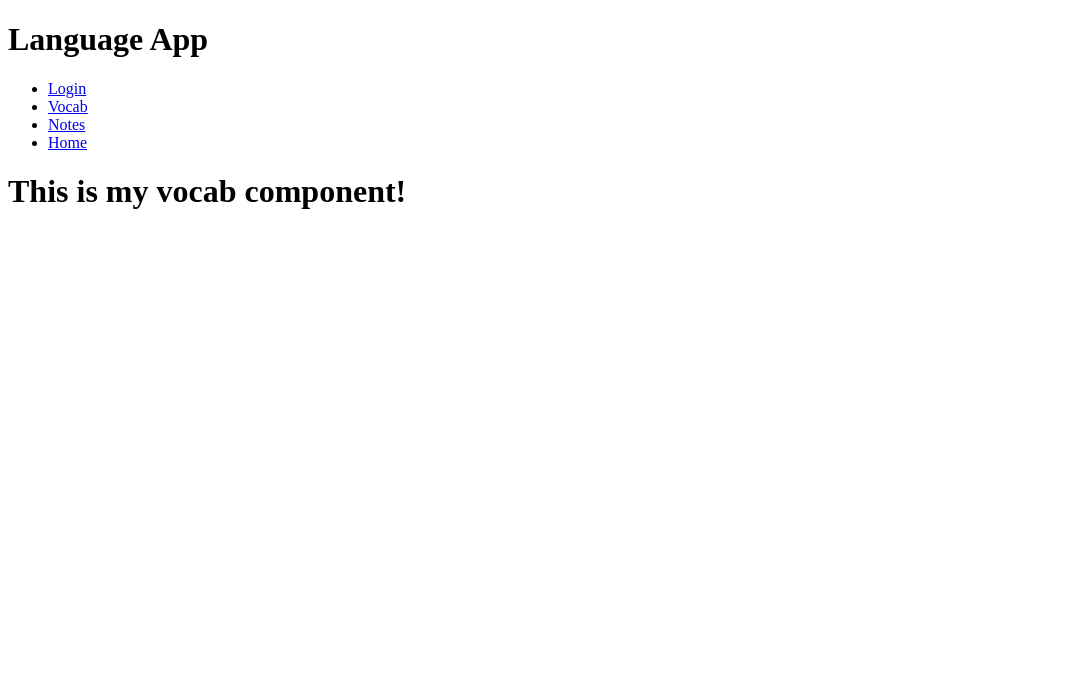
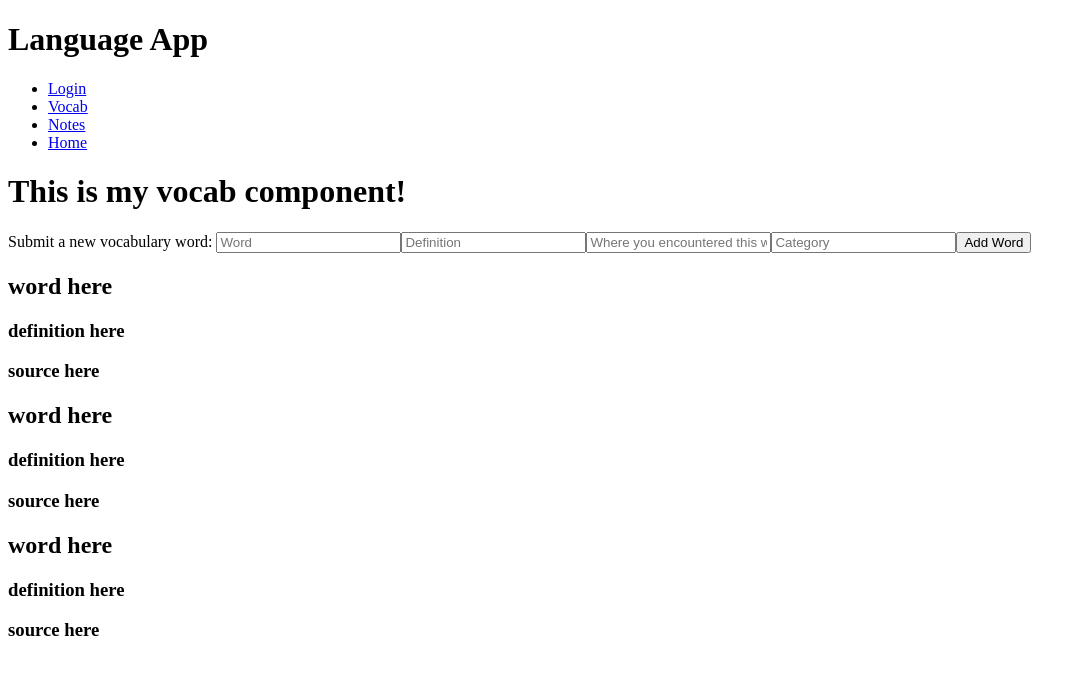
Before and after one commit to francescahhh/iDioma-frontend, a React (Create React App) app: page /vocab in a window 1280 px wide. Shown: the top 674 px of the page, without its empty margins (0-1086 px from the left). Built offline with nearby package versions, Linux system fonts and the light colour scheme.

Commit message:
added card and form components

```diff
--- /dev/null
+++ b/src/components/NoteCard.js
@@ -0,0 +1,12 @@
+import React from "react";
+
+function NoteCard() {
+    return (
+      <div>
+        <h2>note here</h2>
+        <h3>category here</h3>
+      </div>
+    );
+  }
+
+  export default NoteCard;
--- /dev/null
+++ b/src/components/NoteForm.js
@@ -0,0 +1,30 @@
+import React from "react"
+import { useState } from "react";
+
+function NoteForm() {
+  const [note, setNote] = useState("");
+  const [category, setCategory] = useState("");
+
+  return (
+    <form className="Submission-form">
+      <label>New Note: </label>
+        <input
+          type="text"
+          value={note}
+          placeholder="Write a new note here..."
+          onChange={(e) => setNote(e.target.value)}
+        />
+
+    <input
+        type="text"
+        value={category}
+        placeholder="Category"
+        onChange={(e) => setCategory(e.target.value)}
+    />
+
+      <button type="submit" >Add Note</button>
+    </form>
+  )
+}
+
+export default NoteForm;
--- a/src/components/Notes.js
+++ b/src/components/Notes.js
@@ -1,9 +1,13 @@
 import React from "react";
+import NoteCard from "./NoteCard";
+import NoteForm from "./NoteForm";
 
 function Notes() {
     return (
       <div>
         <h1>This is my notes component!</h1>
+        <NoteForm />
+        <NoteCard />
       </div>
     );
   }
--- a/src/components/Vocab.js
+++ b/src/components/Vocab.js
@@ -1,9 +1,15 @@
 import React from "react";
+import VocabCard from "./VocabCard";
+import VocabForm from "./VocabForm";
 
 function Vocab() {
     return (
       <div>
         <h1>This is my vocab component!</h1>
+        <VocabForm />
+        <VocabCard />
+        <VocabCard />
+        <VocabCard />
       </div>
     );
   }
--- /dev/null
+++ b/src/components/VocabCard.js
@@ -0,0 +1,13 @@
+import React from "react";
+
+function VocabCard() {
+    return (
+      <div>
+        <h2>word here</h2>
+        <h3>definition here</h3>
+        <h3>source here</h3>
+      </div>
+    );
+  }
+
+  export default VocabCard;
--- /dev/null
+++ b/src/components/VocabForm.js
@@ -0,0 +1,46 @@
+import React from "react"
+import { useState } from "react";
+
+function VocabForm() {
+  const [word, setWord] = useState("");
+  const [definition, setDefinition] = useState("");
+  const [source, setSource] = useState("");
+  const [category, setCategory] = useState("");
+
+  return (
+    <form className="Submission-form">
+      <label>Submit a new vocabulary word: </label>
+        <input
+          type="text"
+          value={word}
+          placeholder="Word"
+          onChange={(e) => setWord(e.target.value)}
+        />
+
+      <input
+        type="text"
+        value={definition}
+        placeholder="Definition"
+        onChange={(e) => setDefinition(e.target.value)}
+      />
+
+    <input
+        type="text"
+        value={source}
+        placeholder="Where you encountered this word"
+        onChange={(e) => setSource(e.target.value)}
+    />
+
+    <input
+        type="text"
+        value={category}
+        placeholder="Category"
+        onChange={(e) => setCategory(e.target.value)}
+    />
+
+      <button type="submit" >Add Word</button>
+    </form>
+  )
+}
+
+export default VocabForm;
```
